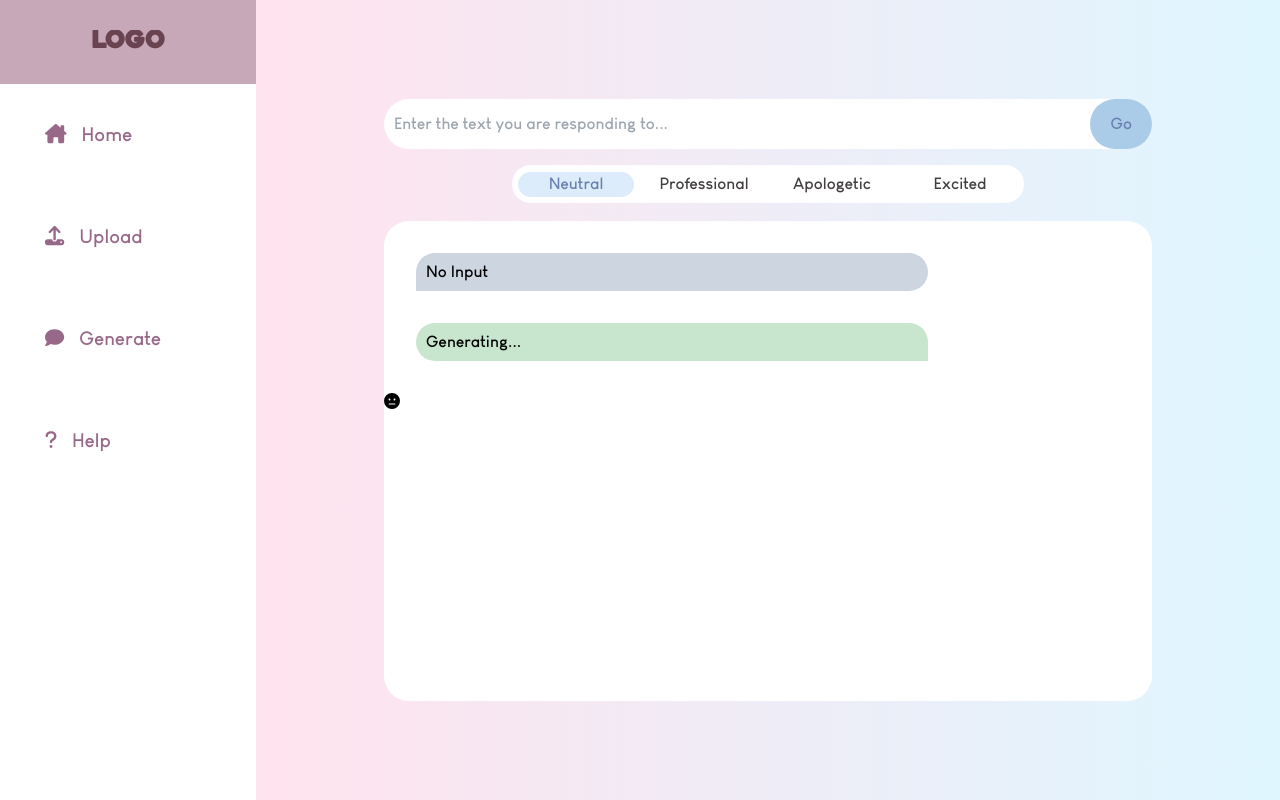
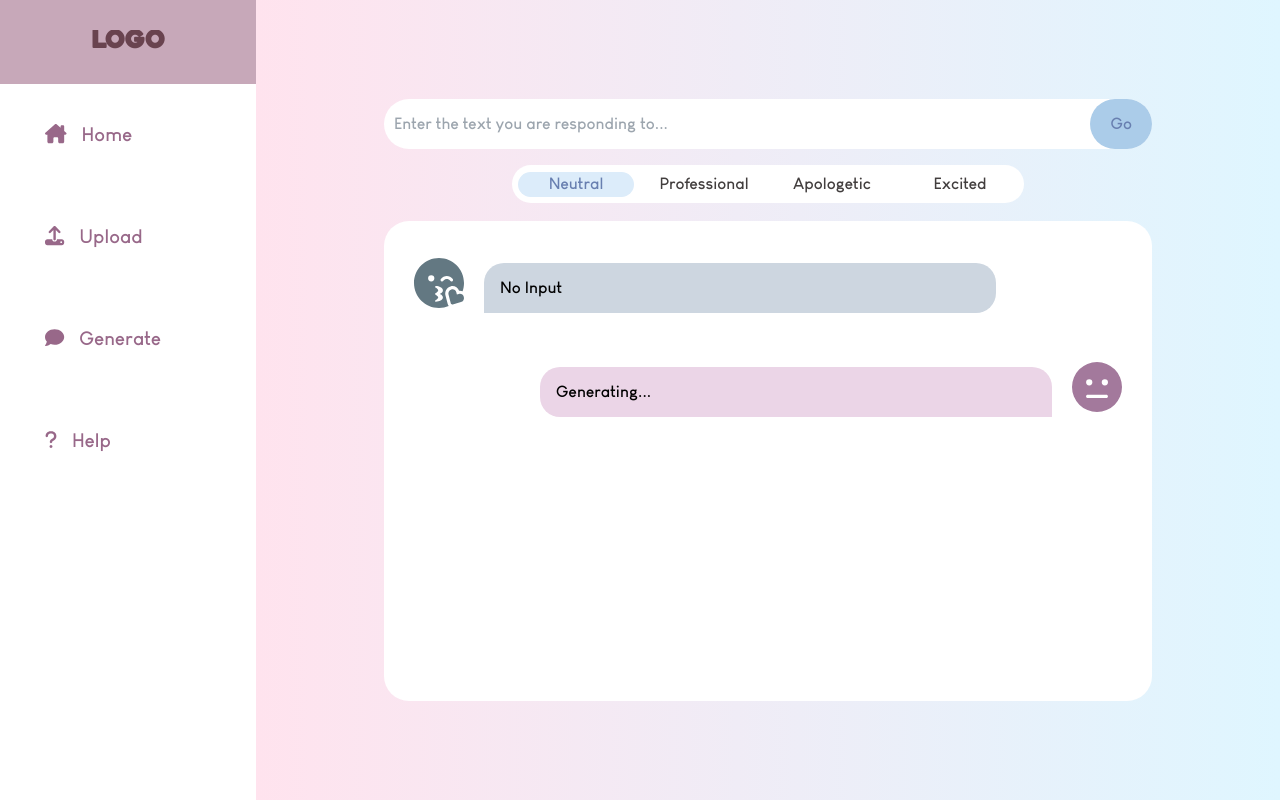
Before and after one commit to martindmhe/app, a React (Create React App) app in the folder website/: page /generate in a window 1280 px wide. Built offline with nearby package versions, Linux system fonts and the light colour scheme.

Commit message:
profiles

```diff
--- a/website/src/Choices.css
+++ b/website/src/components/Choices.css
@@ -105,7 +105,7 @@
   }
 
   .search button[type="submit"]:hover {
-    transform: scale(0.9);
+    transform: scale(0.8);
     color: #546a98;
     background-color: #89acca;
   }
@@ -113,35 +113,22 @@
   .output{
     width: 60vw;
     height: 60vh;
-    background-color: white;
+    background-color: rgb(255, 255, 255);
     border-radius: 25px;
     font-family: "Body_bold";
   }
 
-  .inputMessage{
-    margin: 2em;
+  .generatedMessage{
+
     text-align: left;
     width: 40vw;
     display: flex;
-    background-color: #cdd6e0;
     border-top-left-radius: 20px;
     border-top-right-radius: 20px;
-    border-bottom-right-radius: 20px;
-  }
-
-  .generatedMessage{
-    margin: 2em;
-    text-align: left;
-    width: 40vw;
-    display: flex;
-    background-color: #c7e6cd;
-    border-top-left-radius: 20px;
-    border-top-right-radius: 20px;
-    border-bottom-left-radius: 20px;
   }
 
   .output p{
-    margin: 10px;
+    margin: 1em;
     flex-wrap: wrap;
     flex: 1;
   }
@@ -152,3 +139,30 @@
     align-items: center;
     justify-content: center;
   }
+
+  .speaker2{
+    margin-top: 1.5em;
+    width: 100%;
+    display: flex;
+    flex-direction: row;
+    justify-content: right;
+    align-items: center;
+  }
+
+  .speaker1{
+    margin-top: 0.6em;
+    width: 100%;
+    display: flex;
+    flex-direction: row;
+    justify-content: left;
+    align-items: center;
+  }
+
+  .speakericons{
+    height: 50px;
+    margin: 10px 20px 20px;
+  }
+
+  .speakericons{
+    height: 50px;
+  }
--- a/website/src/Choices.js
+++ b/website/src/components/Choices.js
@@ -6,6 +6,7 @@ import {
   faFaceGrinStars,
   faFaceSadTear,
   faFaceSmile,
+  faFaceKissWinkHeart
 } from "@fortawesome/free-solid-svg-icons";
 
 function Choices() {
@@ -55,17 +56,24 @@ const getInput = e => {
       </div>
       <br></br>
       <div className ="output">
-        <div className="inputMessage" style={{whiteSpace: 'pre-wrap', overflowWrap: 'break-word'}}>
-        {inputText == "" ? <p>Enter the text you are responding to...</p>: <p>{inputText}</p>}
+        <br></br>
+        <div className="speaker1">
+        <FontAwesomeIcon className="speakericons" style={{marginLeft: '30px', color: "#637882"}} icon={faFaceKissWinkHeart} />
+        <div className="generatedMessage" style={{backgroundColor: '#cdd6e0', whiteSpace: 'pre-wrap', overflowWrap: 'break-word', borderBottomRightRadius: '20px'}}>
+        {inputText === "" ? <p>Enter the text you are responding to...</p>: <p>{inputText}</p>}
         </div>
-        <div className="generatedMessage" style={{whiteSpace: 'pre-wrap', overflowWrap: 'break-word'}}>
+        </div>
+
+        <div className="speaker2">
+        <div className="generatedMessage" style={{backgroundColor: '#ebd5e7', whiteSpace: 'pre-wrap', overflowWrap: 'break-word', borderBottomLeftRadius: '20px'}}>
             <p>Generating...</p>
         </div>
 
-        {selectedOption == "Neutral" && <FontAwesomeIcon icon={faFaceMeh} />}
-        {selectedOption == "Professional" && <FontAwesomeIcon icon={faFaceSmile} />}
-        {selectedOption == "Excited" && <FontAwesomeIcon icon={faFaceGrinStars} />}
-        {selectedOption == "Apologetic" && <FontAwesomeIcon icon={faFaceSadTear} />}
+        {selectedOption === "Neutral" && <FontAwesomeIcon className="speakericons" style={{ color: "#a3799c", marginRight: '30px'}} icon={faFaceMeh} />}
+        {selectedOption === "Professional" && <FontAwesomeIcon className="speakericons" style={{ color: "#a3799c", marginRight: '30px'}} icon={faFaceSmile} />}
+        {selectedOption === "Excited" && <FontAwesomeIcon className="speakericons"  style={{ color: "#a3799c", marginRight: '30px'}} icon={faFaceGrinStars} />}
+        {selectedOption === "Apologetic" && <FontAwesomeIcon className="speakericons" style={{ color: "#a3799c", marginRight: '30px'}} icon={faFaceSadTear} />}
+        </div>
 
       </div>
 
--- a/website/src/Helpcard.js
+++ b/website/src/components/Helpcard.js
@@ -9,7 +9,7 @@ function Helpcard() {
         <br></br>
         <h1>Uploading Message Data</h1>
         <div class="card">
-          <img src="https://i.imgur.com/NdnYSfm.png"></img>
+          <img src="https://i.imgur.com/NdnYSfm.png" alt="Choose your activity"></img>
           <div class="card__content">
             <p class="card__title">Your Activity</p>
             <p class="card__description">
@@ -20,7 +20,7 @@ function Helpcard() {
           </div>
         </div>
         <div class="card">
-          <img src="https://i.imgur.com/oFZulB1.png"></img>
+          <img src="https://i.imgur.com/oFZulB1.png" alt="Download your information"></img>
           <div class="card__content">
             <p class="card__title">Download Information</p>
             <p class="card__description">
@@ -30,7 +30,7 @@ function Helpcard() {
         </div>
 
         <div class="card">
-          <img src="https://i.imgur.com/eCkzmeR.png"></img>
+          <img src="https://i.imgur.com/eCkzmeR.png" alt="Request a download"></img>
           <div class="card__content">
             <p class="card__title">Request a Download</p>
             <p class="card__description">
@@ -41,7 +41,7 @@ function Helpcard() {
         </div>
 
         <div class="card">
-          <img src="https://i.imgur.com/4s5FJJ0.png"></img>
+          <img src="https://i.imgur.com/4s5FJJ0.png" alt="Select your download options"></img>
           <div class="card__content">
             <p class="card__title">Download Options</p>
             <p class="card__description">
@@ -52,7 +52,7 @@ function Helpcard() {
         </div>
 
         <div class="card">
-          <img src="https://i.imgur.com/a1jOegj.png"></img>
+          <img src="https://i.imgur.com/a1jOegj.png" alt="Export your data"></img>
           <div class="card__content">
             <p class="card__title">Export Data</p>
             <p class="card__description">
--- /dev/null
+++ b/website/src/components/Uploadpage.js
@@ -0,0 +1,11 @@
+import React from "react";
+import "./Upload.css";
+
+function Uploadpage() {
+  return (
+    <>
+    </>
+  );
+}
+
+export default Uploadpage;
--- a/website/src/components/pages/Generate.js
+++ b/website/src/components/pages/Generate.js
@@ -1,5 +1,5 @@
 import React from 'react'
-import Choices from '../../Choices'
+import Choices from '../Choices'
 
 function Generate() {
   return (
--- a/website/src/components/pages/Help.js
+++ b/website/src/components/pages/Help.js
@@ -1,5 +1,5 @@
 import React from 'react'
-import Helpcard from '../../Helpcard'
+import Helpcard from '../Helpcard'
 
 function Help() {
   return (
--- a/website/src/components/pages/Upload.js
+++ b/website/src/components/pages/Upload.js
@@ -1,9 +1,9 @@
 import React from 'react'
 import "../../App.css"
-
+import Uploadpage from '../Uploadpage'
 function Upload() {
   return (
-    <div className='page'>Upload</div>
+    <div className="generate"><Uploadpage /></div>
   )
 }
 
```
Also changed, not shown: website/src/components/Helpcard.css (renamed from website/src/Helpcard.css), website/src/components/Upload.css (added).
